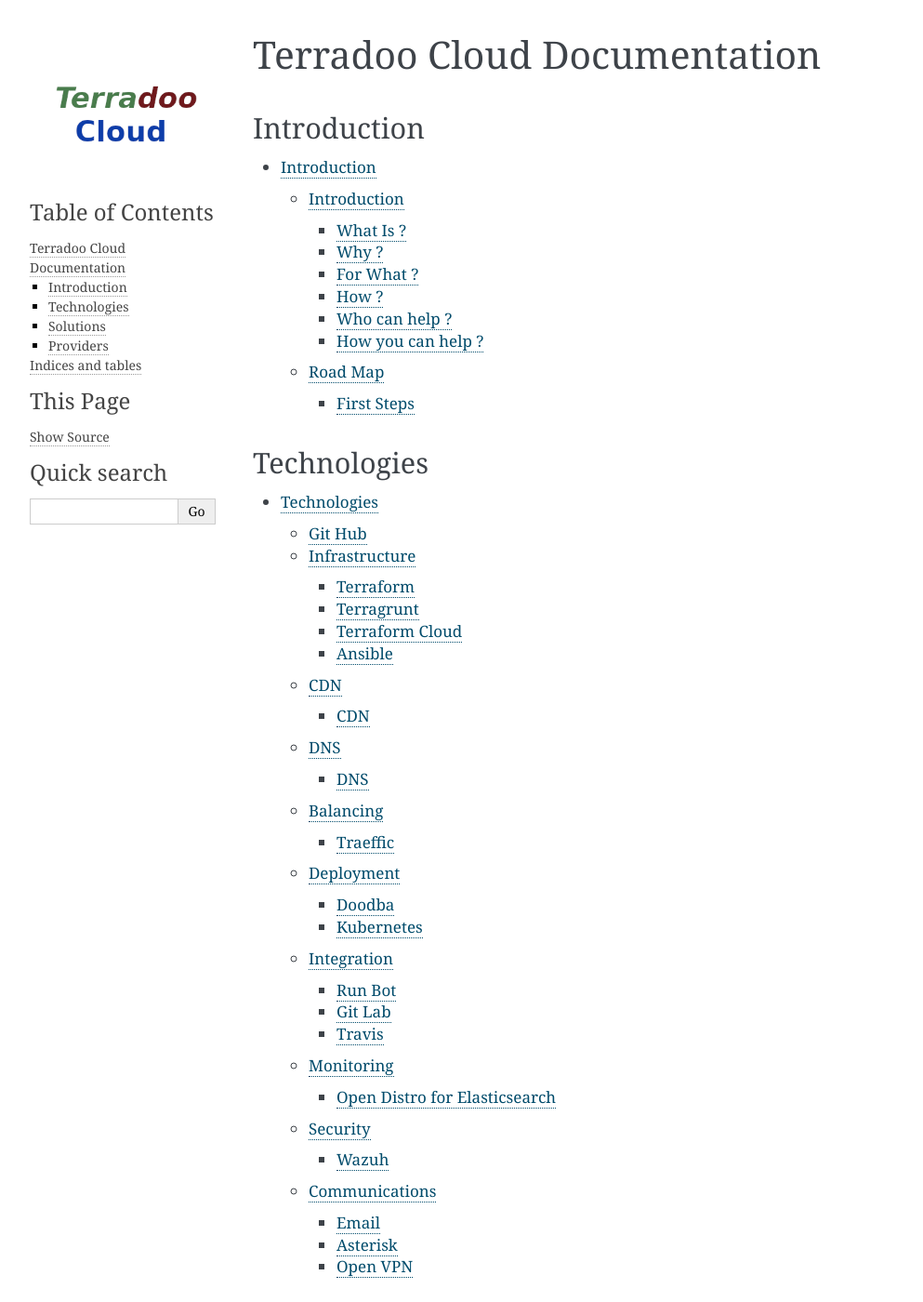
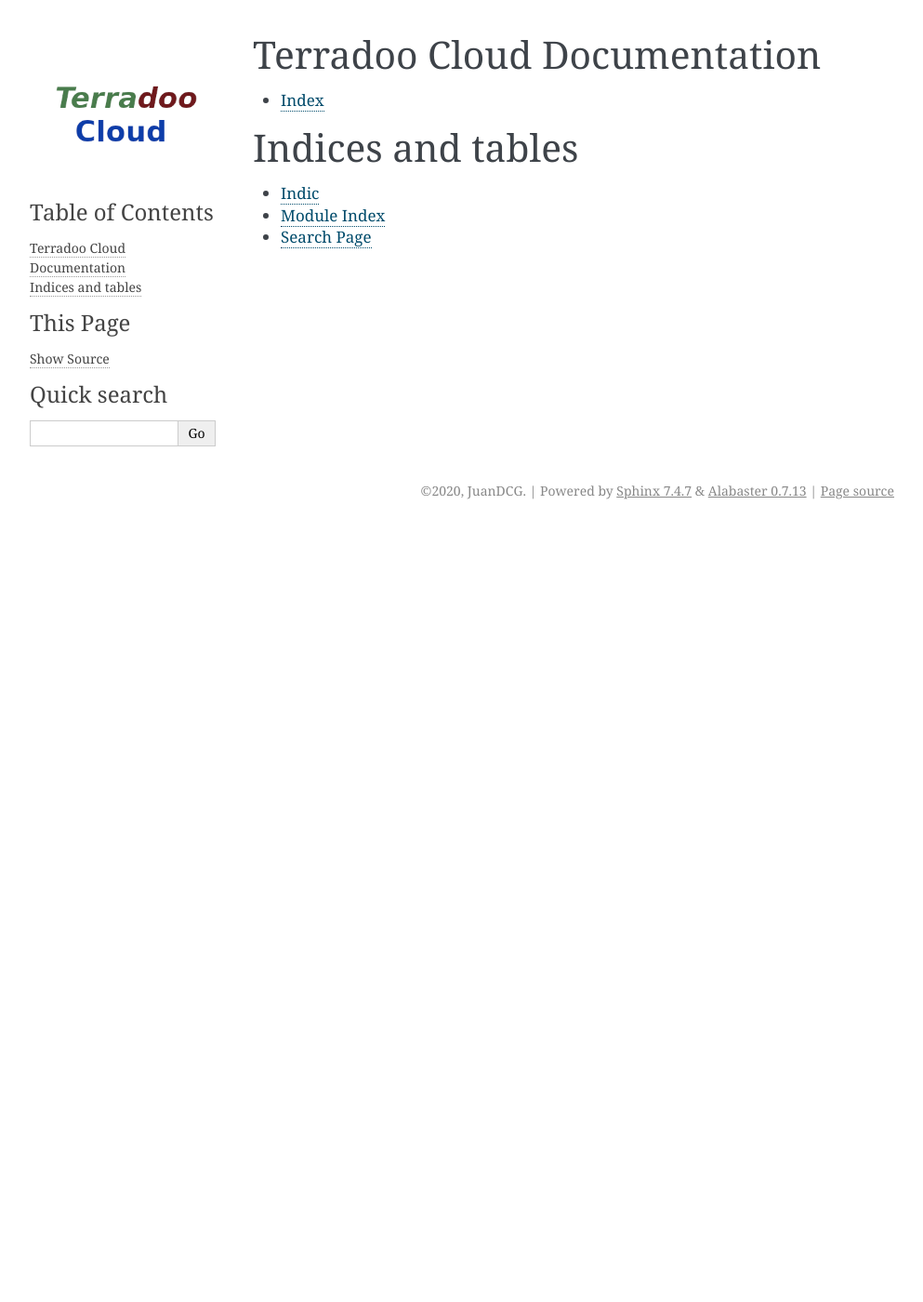
Before and after one commit to TerradooCloud/Terradoo-Cloud-Documentation, a Sphinx documentation site: the page built from source/index.rst, in a window 1280 px wide and 1400 px high. Shown: the whole window at 93% size, without its empty margins (148-1141 px from the left). Built offline with Sphinx 7.4.7, drawn with Linux system fonts in a browser that asks for light colours; some of the changed text lies outside the part shown.

Commit message:
testing index generation

```diff
--- a/source/index.rst
+++ b/source/index.rst
@@ -3,39 +3,8 @@
 
 .. toctree::
    :maxdepth: 4
-   :caption: Contents:
 
-Introduction
-************
-
-.. toctree::
-   introduction/index-introduction.rst
-
-Technologies
-************
-
-.. toctree::
-   technologies/index-technologies.rst
-
-
-Solutions
-*********
-
-.. toctree::
-   solutions/index-solutions.rst
-
-
-Providers
-*********
-
-.. toctree::
-   providers/index-providers.rst
-
-
-
-
-
-
+   genindex
 
 Indices and tables
 ==================
--- a/source/introduction/index-introduction.rst
+++ b/source/introduction/index-introduction.rst
@@ -3,13 +3,6 @@
 Introduction
 ############
 
-
-**Introduction**
-
 .. toctree::
    introduction.rst
-
-**Road Map**
-
-.. toctree::
    roadmap.rst
--- a/source/technologies/index-technologies.rst
+++ b/source/technologies/index-technologies.rst
@@ -3,57 +3,15 @@
 Technologies
 ############
 
-**Git Hub**
 
 .. toctree::
    github/index-github.rst
-
-
-**Infrastructure**
-
-.. toctree::
    infrastructure/index-infrastructure.rst
-
-
-**CDN**
-
-.. toctree::
    cdn/index-cdn.rst
-
-
-**DNS**
-
-.. toctree::
    dns/index-dns.rst
-
-**Balancing**
-
-.. toctree::
    balancing/index-balancing.rst
-
-**Deployment**
-
-.. toctree::
    deployment/index-deployment.rst
-
-
-**Integration**
-
-.. toctree::
    integration/index-integration.rst
-
-
-**Monitoring**
-
-.. toctree::
    monitoring/index-monitoring.rst
-
-**Security**
-
-.. toctree::
    security/index-security.rst
-
-**Communications**
-
-.. toctree::
    communications/index-communications.rst
```
Also changed, not shown: source/genindex.rst (added, +25 -0 lines), source/providers/index-providers.rst (+0 -15 lines), source/solutions/index-solutions.rst (+0 -9 lines).
